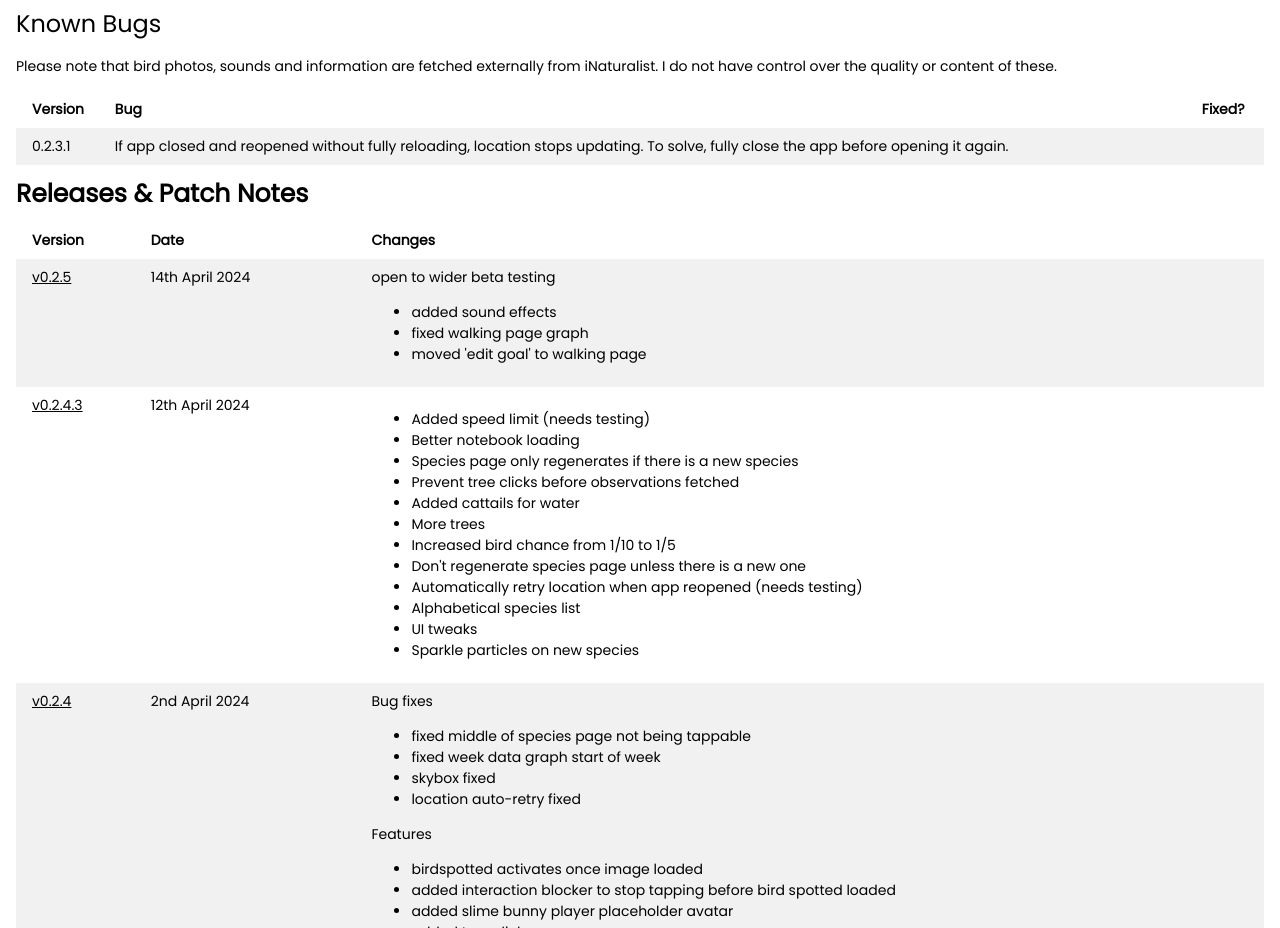
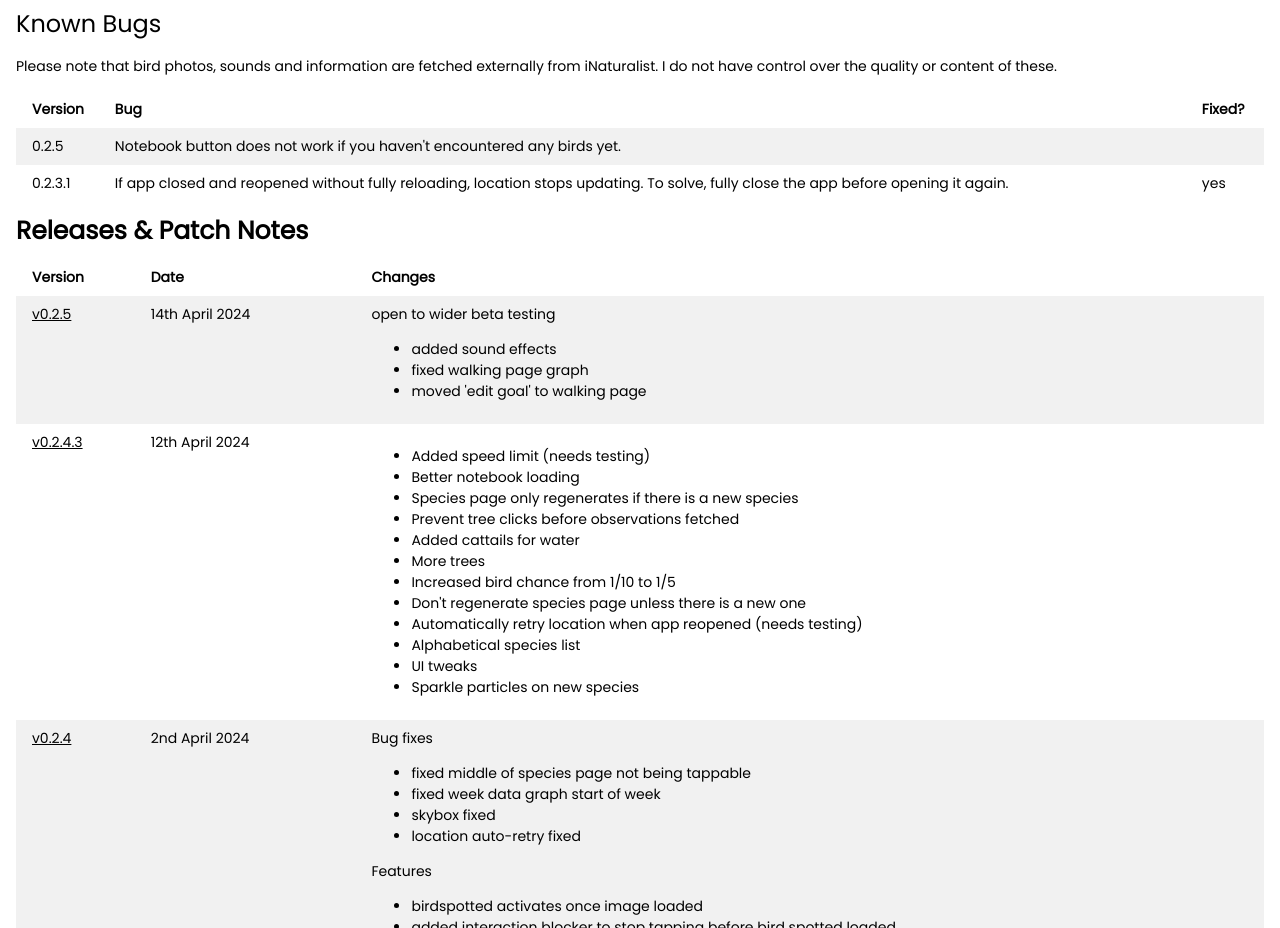
Before and after one commit to OliviaStaniaszek/Feathered-Trails, a plain HTML site: page index.html in a window 1280 px wide. Shown: the part 2800-3728 px from the top of the page. Drawn offline with nearby package versions, Linux system fonts and the light colour scheme.

Commit message:
known bug: notebook button broken

```diff
--- a/index.html
+++ b/index.html
@@ -199,9 +199,14 @@
                       <th>Fixed?</th>
                     </tr>
                     <tr>
+                        <td>0.2.5</td>
+                        <td>Notebook button does not work if you haven't encountered any birds yet.</td>
+                        <td></td>
+                      </tr>
+                    <tr>
                       <td>0.2.3.1</td>
                       <td>If app closed and reopened without fully reloading, location stops updating. To solve, fully close the app before opening it again.</td>
-                      <td></td>
+                      <td>yes</td>
                     </tr>
                   </table>
             </div>
```
